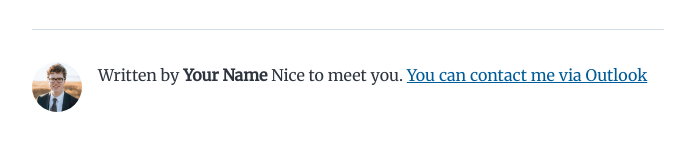
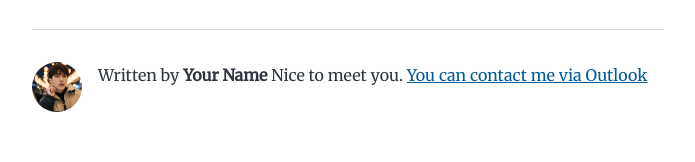
Before and after one commit to GuGu11Riji/Gu_blog, a Gatsby site: page /new-beginnings/ in a window 1280 px wide. Shown: the part 211-373 px from the top of the page, without its empty margins (292-987 px from the left). Built offline with nearby package versions, Linux system fonts and the light colour scheme; Gatsby itself is replaced by a stand-in of ours.

Commit message:
Update bio.js

```diff
--- a/src/components/bio.js
+++ b/src/components/bio.js
@@ -36,7 +36,7 @@ const Bio = () => {
         className="bio-avatar"
         layout="fixed"
         formats={["auto", "webp", "avif"]}
-        src="../images/profile-pic.png"
+        src="../images/001.jpg"
         width={50}
         height={50}
         quality={95}
```
